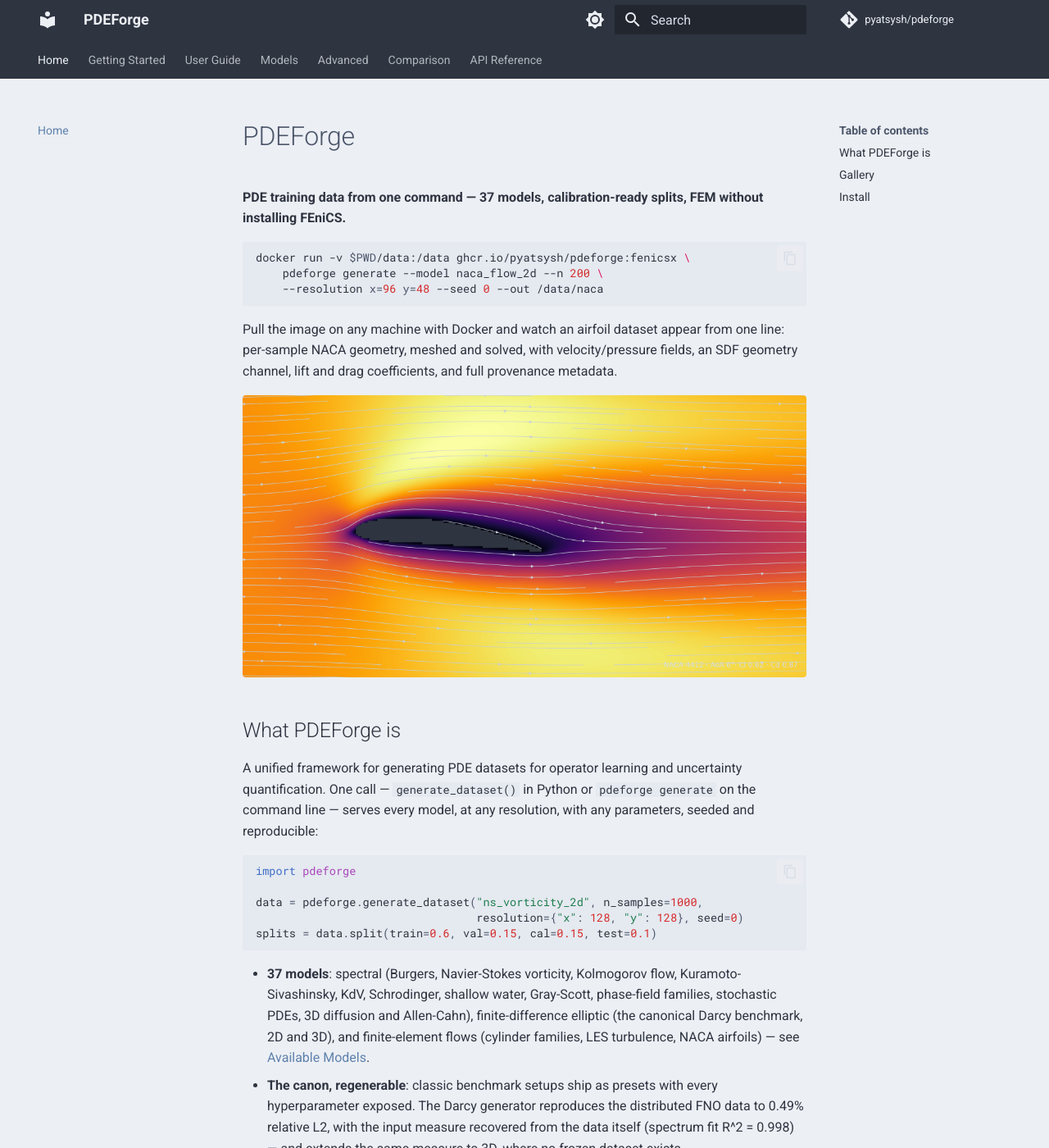
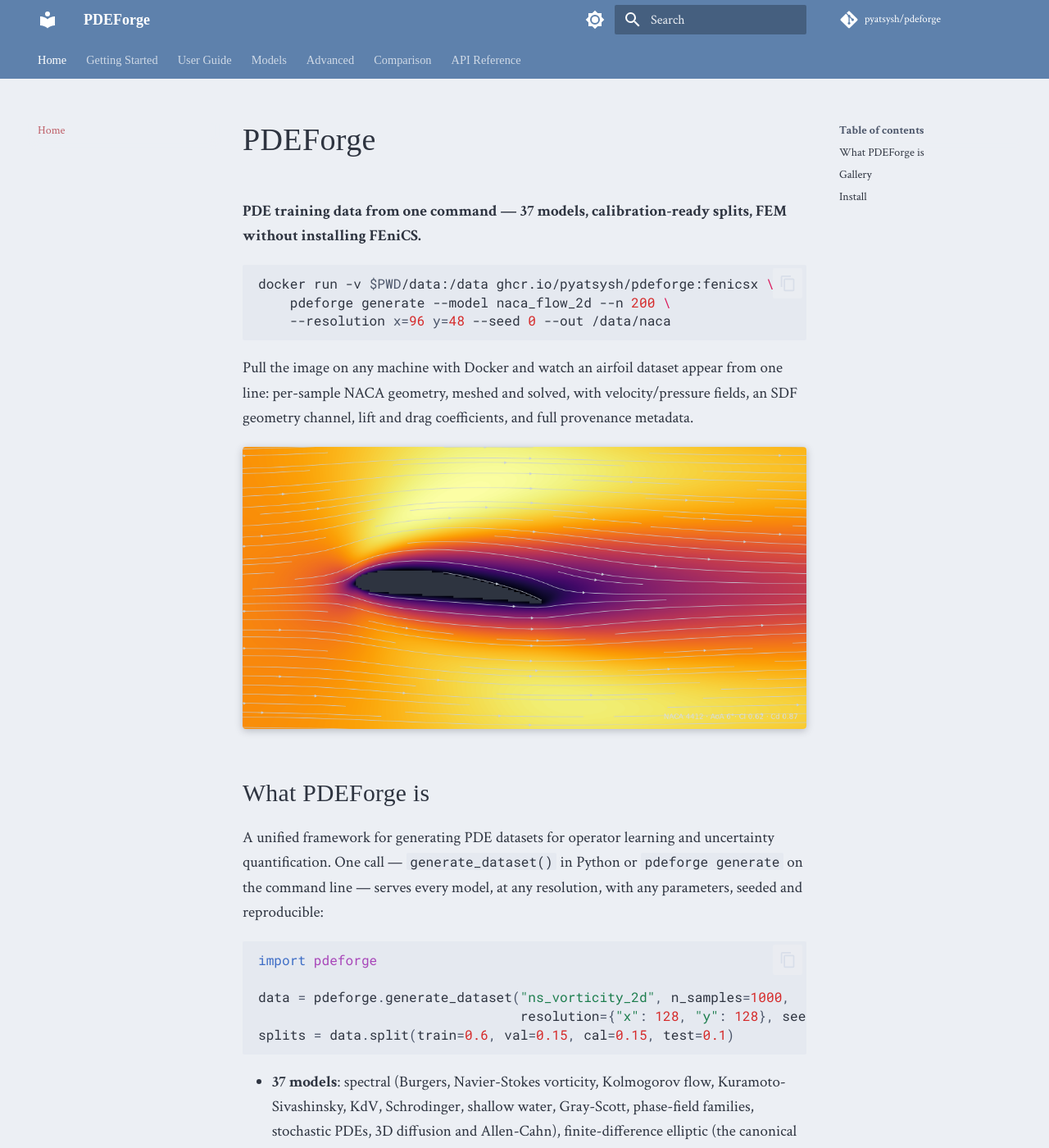
Before and after one commit to pyatsysh/PDEForge, an MkDocs documentation site: the page built from docs/index.md, in a window 1280 px wide and 1400 px high. Shown: the whole window at 82% size. Built offline with MkDocs 1.6.1 and Material for MkDocs 9.7.7, drawn with Linux system fonts in a browser that asks for light colours; some web fonts are replaced; comment, search, counter and statistics services are not loaded.

Commit message:
Adopt the personal-site look: theme2 palette + font2 typography
- Light scheme now matches the site's actual day theme (theme2): frost
  #5E81AC menu bar with white Headland One nav, snow-storm surfaces,
  aurora #BF616A links with underline hover.
- font2 set throughout: Fredericka the Great h1-h3, Crimson Text body at
  the site's XL scale, Roboto Mono code.
- Dark scheme stays polar night, hover moves to #EBCB8B per nord.toml.
- Gallery plates get a soft shadow on the light surface.

```diff
--- a/docs/stylesheets/nord.css
+++ b/docs/stylesheets/nord.css
@@ -1,15 +1,22 @@
-/* Nord theme, mapped from the author's site palette (data/themes/nord.toml):
-   light = snow storm surfaces + polar-night ink, header #2E3440 titled in
-   frost #88C0D0, hover in aurora #BF616A; dark = the inverse on #2E3440. */
+/* Styled after the author's personal site (peter_career/personal-website):
+   theme2 + font2 + nord highlighting.
+   Light (the site's actual look): snow-storm surfaces, frost #5E81AC menu bar
+   with white nav, aurora #BF616A links, Fredericka the Great headings,
+   Crimson Text body, Headland One nav, Roboto Mono code.
+   Dark: the nord.toml polar-night variant, same typography. */
 
-/* ---------- light: snow storm ---------- */
+@import url("https://fonts.googleapis.com/css2?family=Fredericka+the+Great&family=Headland+One&display=swap");
+
+/* ---------- light: theme2 ---------- */
 [data-md-color-scheme="default"] {
-  --md-primary-fg-color: #2e3440;
-  --md-primary-fg-color--light: #3b4252;
-  --md-primary-fg-color--dark: #2e3440;
-  --md-primary-bg-color: #eceff4;
-  --md-primary-bg-color--light: #d8dee9;
+  /* menu bar: frost blue, white text (theme2 menu_primary / menu_text) */
+  --md-primary-fg-color: #5e81ac;
+  --md-primary-fg-color--light: #81a1c1;
+  --md-primary-fg-color--dark: #4c6a91;
+  --md-primary-bg-color: #ffffff;
+  --md-primary-bg-color--light: #eceff4;
 
+  /* accent: theme2 primary — aurora red */
   --md-accent-fg-color: #bf616a;
   --md-accent-fg-color--transparent: rgba(191, 97, 106, 0.1);
 
@@ -20,18 +27,18 @@
   --md-default-fg-color--lightest: #d8dee9;
 
   --md-typeset-color: #2e3440;
-  --md-typeset-a-color: #5e81ac;
+  --md-typeset-a-color: #bf616a;
 
   --md-code-bg-color: #e5e9f0;
   --md-code-fg-color: #2e3440;
   --md-code-hl-color: rgba(136, 192, 208, 0.25);
 
-  --md-footer-bg-color: #2e3440;
-  --md-footer-bg-color--dark: #242933;
-  --md-footer-fg-color: #eceff4;
+  --md-footer-bg-color: #5e81ac;
+  --md-footer-bg-color--dark: #4c6a91;
+  --md-footer-fg-color: #ffffff;
 }
 
-/* ---------- dark: polar night ---------- */
+/* ---------- dark: polar night (nord.toml [dark]) ---------- */
 [data-md-color-scheme="slate"] {
   --md-hue: 220; /* fallback hue; explicit colors below win */
 
@@ -40,8 +47,8 @@
   --md-primary-fg-color--dark: #242933;
   --md-primary-bg-color: #eceff4;
 
-  --md-accent-fg-color: #bf616a;
-  --md-accent-fg-color--transparent: rgba(191, 97, 106, 0.15);
+  --md-accent-fg-color: #ebcb8b;
+  --md-accent-fg-color--transparent: rgba(235, 203, 139, 0.15);
 
   --md-default-bg-color: #2e3440;
   --md-default-fg-color: #eceff4;
@@ -65,18 +72,68 @@
   --md-admonition-bg-color: #3b4252;
 }
 
-/* header title picks up the site's frost accent on hover/active */
-.md-header__title:hover,
-.md-tabs__link--active {
+/* ---------- typography: font2 ---------- */
+
+/* body: Crimson Text at the site's XL scale (set via theme.font in
+   mkdocs.yml; serif runs small, so raise the docs base size) */
+.md-typeset {
+  font-size: 0.95rem;
+  line-height: 1.6;
+}
+
+/* headings: Fredericka the Great, as on the site's section titles */
+.md-typeset h1,
+.md-typeset h2,
+.md-typeset h3 {
+  font-family: "Fredericka the Great", cursive;
+  font-weight: 400;
+  letter-spacing: 0.01em;
+}
+.md-typeset h1 {
+  color: var(--md-default-fg-color);
+}
+.md-typeset h4,
+.md-typeset h5,
+.md-typeset h6 {
+  font-family: "Crimson Text", serif;
+  font-weight: 700;
+}
+
+/* nav: Headland One in the menu bar and tabs, as on the site */
+.md-header__topic,
+.md-header__title,
+.md-tabs__link {
+  font-family: "Headland One", serif;
+}
+.md-tabs__link {
+  font-size: 0.72rem;
+}
+
+/* active menu item goes polar-night on the frost bar (theme2
+   menu_text_active); dark scheme keeps its frost accent */
+[data-md-color-scheme="default"] .md-tabs__link--active,
+[data-md-color-scheme="default"] .md-tabs__link:hover {
+  color: #2e3440;
+}
+[data-md-color-scheme="slate"] .md-header__title:hover,
+[data-md-color-scheme="slate"] .md-tabs__link--active,
+[data-md-color-scheme="slate"] .md-tabs__link:hover {
   color: #88c0d0;
 }
 
-/* keep the frost/aurora link behaviour of the site: frost links, aurora hover */
-.md-typeset a:hover {
-  color: #bf616a;
+/* links: aurora, underlined on hover like the site */
+[data-md-color-scheme="default"] .md-typeset a:hover {
+  color: #a1525a;
+  text-decoration: underline;
+}
+[data-md-color-scheme="slate"] .md-typeset a:hover {
+  color: #ebcb8b;
 }
 
-/* gallery images sit on polar night in both schemes — frame them gently */
+/* gallery images are plates of polar night in both schemes — frame them */
 .md-typeset img {
   border-radius: 4px;
 }
+[data-md-color-scheme="default"] .md-typeset img {
+  box-shadow: 0 2px 10px rgba(46, 52, 64, 0.28);
+}
--- a/mkdocs.yml
+++ b/mkdocs.yml
@@ -6,8 +6,13 @@
 
 theme:
   name: material
+  font:
+    # the site's font2 set: Crimson Text body, Roboto Mono code
+    # (Fredericka the Great / Headland One display faces load in nord.css)
+    text: Crimson Text
+    code: Roboto Mono
   palette:
-    # Nord (mapped from the author's site theme): snow storm / polar night
+    # theme2 by day (frost menu bar on snow storm), polar night by dark
     - media: "(prefers-color-scheme: light)"
       scheme: default
       primary: custom
```
